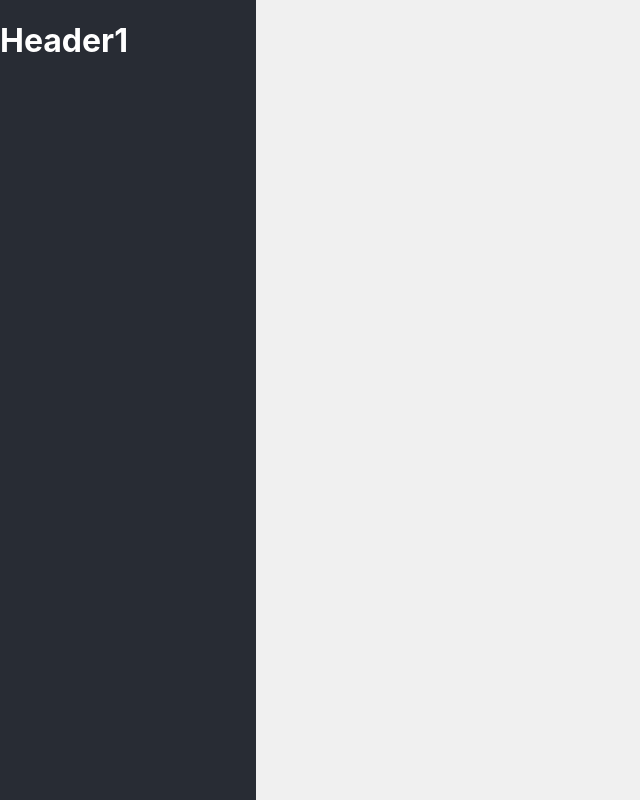
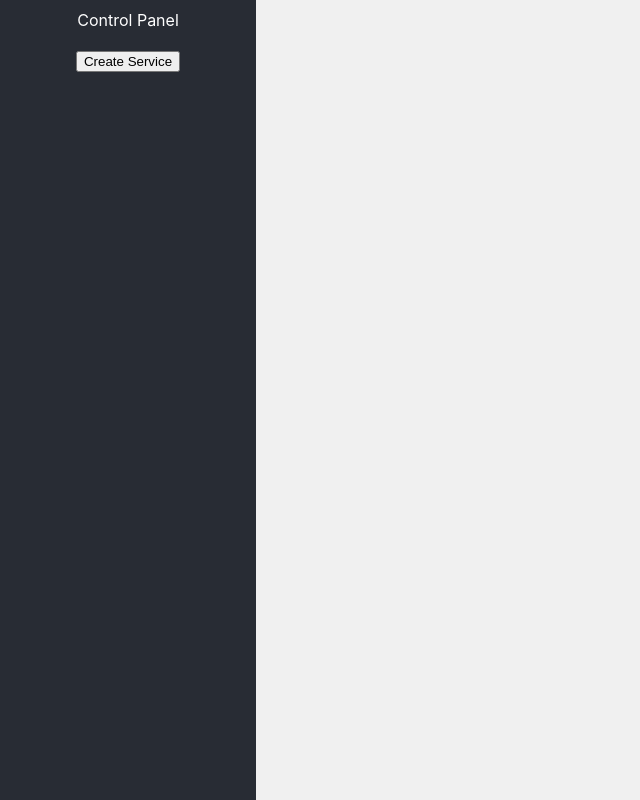
Before and after one commit to ammar27/monitoring-builder, a React (Create React App) app in the folder monitoring-builder/: page / in a window 1280 px wide. Shown: the whole page, without its empty margins (0-640 px from the left). Built offline with nearby package versions, Linux system fonts and the light colour scheme.

Commit message:
Add dummy button for creating service

```diff
--- /dev/null
+++ b/monitoring-builder/src/control-panel/panel.css
@@ -0,0 +1,11 @@
+.header {
+    margin: auto;
+    padding: 10px 10px 10px 10px;
+    text-align: center;
+}
+
+.section {
+    margin: auto;
+    padding: 10px 10px 10px 10px;
+    text-align: center;
+}
--- a/monitoring-builder/src/control-panel/panel.tsx
+++ b/monitoring-builder/src/control-panel/panel.tsx
@@ -1,7 +1,15 @@
 import React from 'react';
+import './panel.css';
 
 export class Panel extends React.Component {
     render() {
-        return <h1>Header1</h1>;
+        return (
+            <div>
+                <div className="header">Control Panel</div>
+                <div className="section">
+                    <button>Create Service</button>
+                </div>
+            </div>
+        );
     }
 }
```
